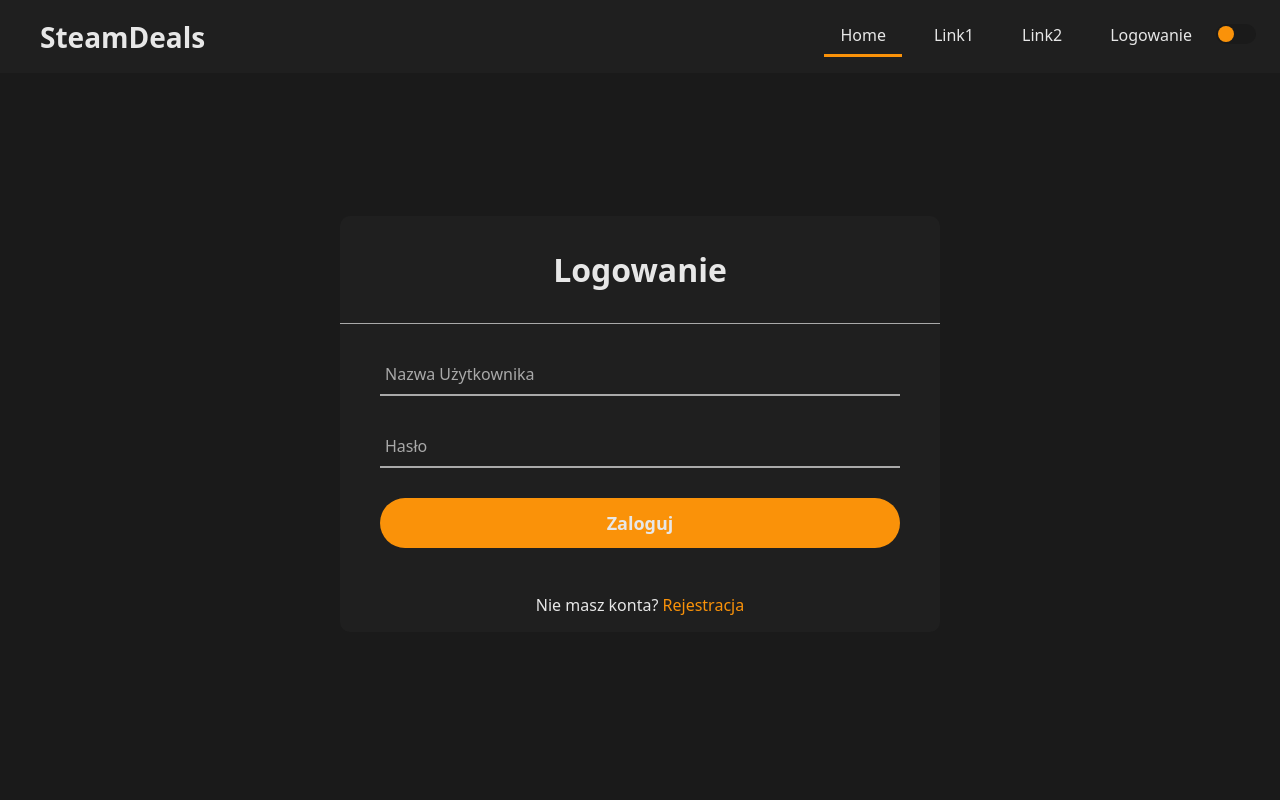
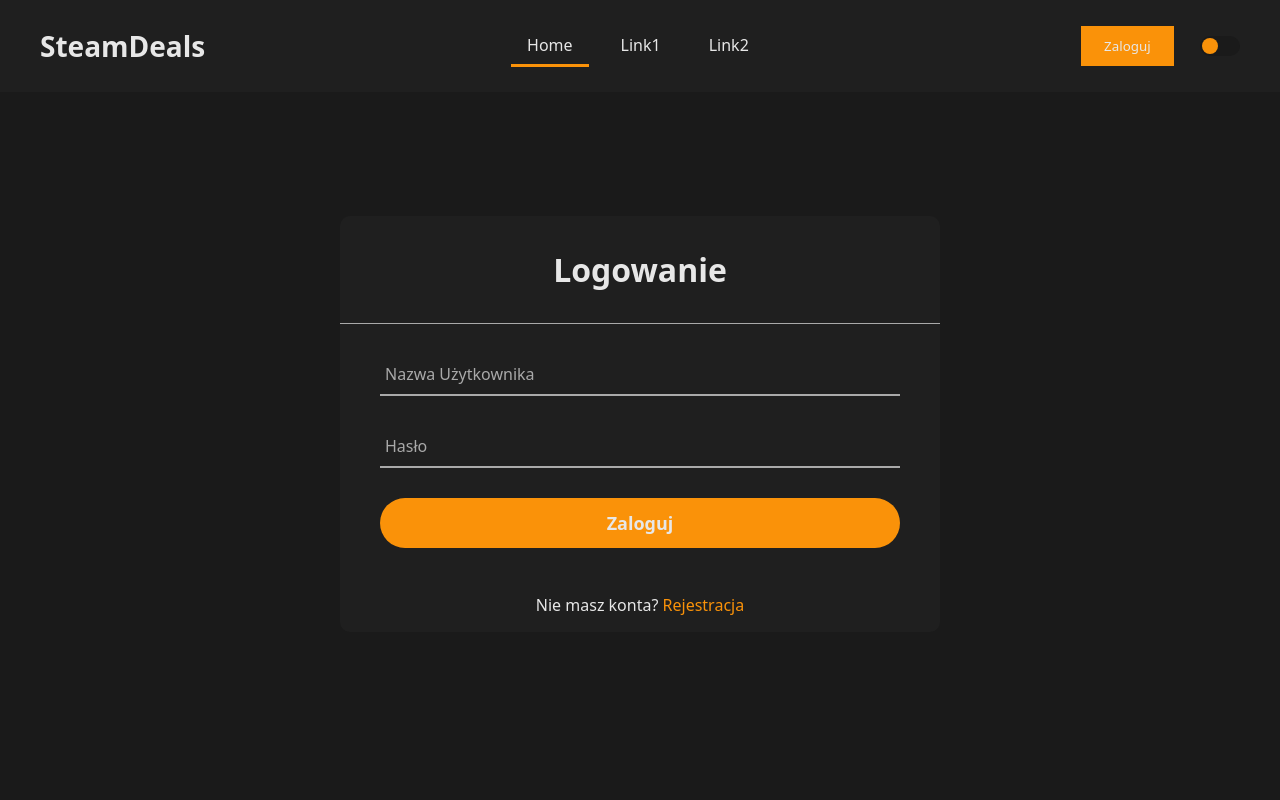
Before and after one commit to Avsterx9/steam-deals, an Angular app: page /login in a window 1280 px wide. Shown: the top 800 px of the page. Built offline with nearby package versions, Linux system fonts and the light colour scheme; no server answers.

Commit message:
Add login/logout functionality

```diff
--- a/src/app/navbar/navbar.component.html
+++ b/src/app/navbar/navbar.component.html
@@ -6,7 +6,21 @@
       <a href="/" class="is-active">Home</a>
       <a href="#">Link1</a>
       <a href="#">Link2</a>
-      <a href="/login">Logowanie</a>
+    </div>
+
+    <div class="login-div">
+      <button class="login-btn" *ngIf="!isLogged">
+        <a href="/login">Zaloguj</a>
+      </button>
+
+      <button class="logout-btn" *ngIf="isLogged" (click)="logout()">
+        Wyloguj
+      </button>
+    </div>
+
+    <div class="logged-user-panel" *ngIf="isLogged" >
+      {{userDetails['username']}}
+    </div>
 
     <div class="color-switcher">
       <label>
@@ -19,7 +33,6 @@
         <span class="color-check"></span>
       </label>
     </div>
-    </div>
 
     <button class="hamburger" (click)="expandHamburger(hamburger)" #hamburger>
       <span></span>
--- a/src/app/navbar/navbar.component.sass
+++ b/src/app/navbar/navbar.component.sass
@@ -69,8 +69,8 @@ nav
 .menu
   display: none
   flex: 1 1 0%
-  justify-content: flex-end
-  margin: 0 -16px
+  justify-content: center
+  margin: 0
 
 .menu a
   color: var(--font-color)
@@ -143,3 +143,41 @@ input[type="checkbox"]:checked ~ .color-check:after
     display: none
   .menu
     display: flex
+
+.login-div
+  align-items: center
+  padding: 10px
+  margin-right: 1em
+
+.logged-user-panel
+  align-items: center
+  padding: 10px
+
+.login-btn
+  background-color: var(--primary-color)
+  color: var(--font-color)
+  cursor: pointer
+  width: 7em
+  height: 3em
+  border: none
+
+.logout-btn
+  background-color: var(--background-color-light-version)
+  color: var(--font-color)
+  cursor: pointer
+  width: 4em
+  height: 3em
+  border: none
+
+.login-btn:hover
+  background-color: var(--background-color-light-version)
+  border: 1px solid var(--primary-color)
+  transition: 0.2s
+
+.logout-btn:hover
+  color: var(--primary-color)
+  cursor: pointer
+  transition: 0.2s
+
+.login-btn a
+  text-decoration: none
--- a/src/app/navbar/navbar.component.ts
+++ b/src/app/navbar/navbar.component.ts
@@ -1,6 +1,7 @@
 import {Component, OnInit} from "@angular/core";
 import {ViewChild} from "@angular/core";
 import {LocalStorageService} from "../services/local-storage.service";
+import { UserAuthenticationService } from "../services/user-authentication.service";
 import {DarkTheme, LightTheme, Theme} from "../themes";
 
 @Component({
@@ -8,12 +9,15 @@ import {DarkTheme, LightTheme, Theme} from "../themes";
   templateUrl: "./navbar.component.html",
   styleUrls: ["./navbar.component.sass"],
 })
-export class NavbarComponent {
+export class NavbarComponent implements OnInit{
   isDark!: boolean;
   darkTheme = new DarkTheme();
   lightTheme = new LightTheme();
 
-  constructor(private localStorageService: LocalStorageService) {
+  isLogged: boolean = false;
+  userDetails: any;
+
+  constructor(private localStorageService: LocalStorageService, private authenticationService: UserAuthenticationService) {
     let theme = localStorageService.getAndParse("theme");
     if (theme) {
       this.isDark = theme.isDark;
@@ -24,6 +28,10 @@ export class NavbarComponent {
     }
     this.setColorVariables(theme);
   }
+
+  ngOnInit(): void {
+        this.checkIfUserIsLogged();
+    }
 
   expandHamburger(hamburger: HTMLButtonElement) {
     hamburger.classList.toggle("is-active");
@@ -42,4 +50,21 @@ export class NavbarComponent {
     document.documentElement.style.setProperty("--background-color-light-version", theme.backgroundLight);
     document.documentElement.style.setProperty("--primary-color", theme.primaryColor);
   }
+
+  checkIfUserIsLogged(){
+    this.authenticationService.authenticateUser().subscribe(
+      (res:any) => {
+        this.isLogged = true;
+        this.userDetails = res;
+      },
+      (err) => {
+        console.log("Niezalogowany")
+      }
+    )
+  }
+
+  logout() {
+    this.authenticationService.logout();
+    window.location.reload();
+  }
 }
--- a/src/app/services/user-authentication.service.ts
+++ b/src/app/services/user-authentication.service.ts
@@ -1,14 +1,14 @@
 import {HttpClient, HttpHeaders} from '@angular/common/http';
 import {Injectable} from '@angular/core';
+import { Router } from '@angular/router';
 
 @Injectable({
   providedIn: 'root'
 })
 export class UserAuthenticationService {
-
   backendURL: string = "http://localhost:5555";
 
-  constructor(private http: HttpClient) {
+  constructor(private http: HttpClient, private router: Router) {
   }
 
   loginUser(userName: string, userPassword: string) {
@@ -20,7 +20,7 @@ export class UserAuthenticationService {
       (res: any) => {
         console.log("Login Successful")
         this.saveUserToken(res['access_token']);
-        this.authenticateUser();
+        window.location.reload();
       },
       (err) => {
         return err;
@@ -38,16 +38,15 @@ export class UserAuthenticationService {
 
   authenticateUser() {
     var accessToken = this.getUserAccessToken();
-    console.log(accessToken);
 
     const headers = new HttpHeaders({
       'Content-Type': 'application/json',
       'Authorization': `Bearer ${accessToken}`
     })
-    this.http.get(this.backendURL + "/me", { headers: headers}).subscribe(
-      res => {
-        console.log(res);
-      }
-    )
+    return this.http.get(this.backendURL + "/me", {headers: headers})
+  }
+
+  logout() {
+    localStorage.removeItem("access-token");
   }
 }
```
Also changed, not shown: src/app/login/login.component.sass (line endings or trailing spaces). Lines whose indentation alone changed are shown as unchanged.
